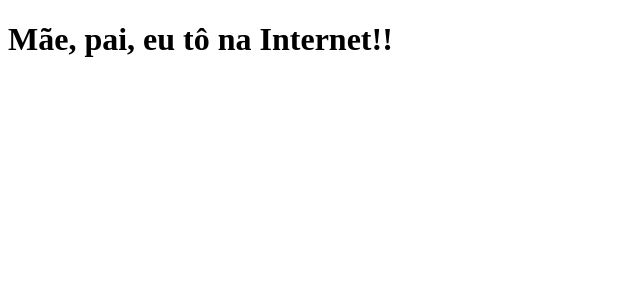
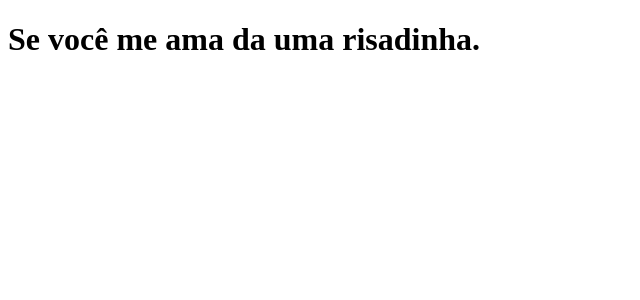
Before and after one commit to anacarolina-ms/clone-tabnews, a Next.js app: page / in a window 1280 px wide. Shown: the top 300 px of the page, without its empty margins (0-640 px from the left). Built offline with nearby package versions, Linux system fonts and the light colour scheme.

Commit message:
modifica mensagem

```diff
--- a/pages/index.js
+++ b/pages/index.js
@@ -1,5 +1,5 @@
 function Home(){
-    return <h1>Mãe, pai, eu tô na Internet!!</h1>
+    return <h1>Se você me ama da uma risadinha.</h1>
 }
 
 export default Home;
```
